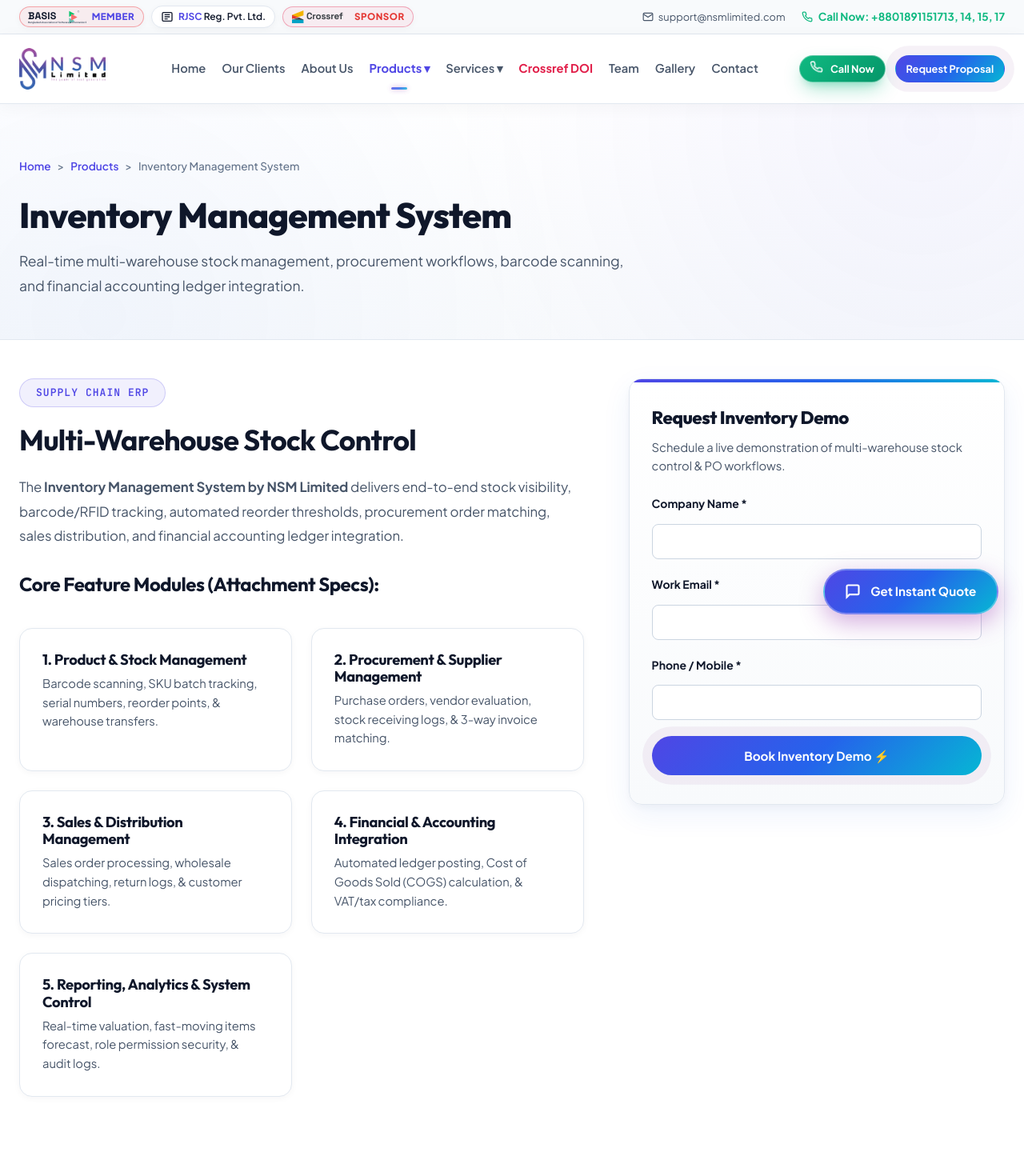
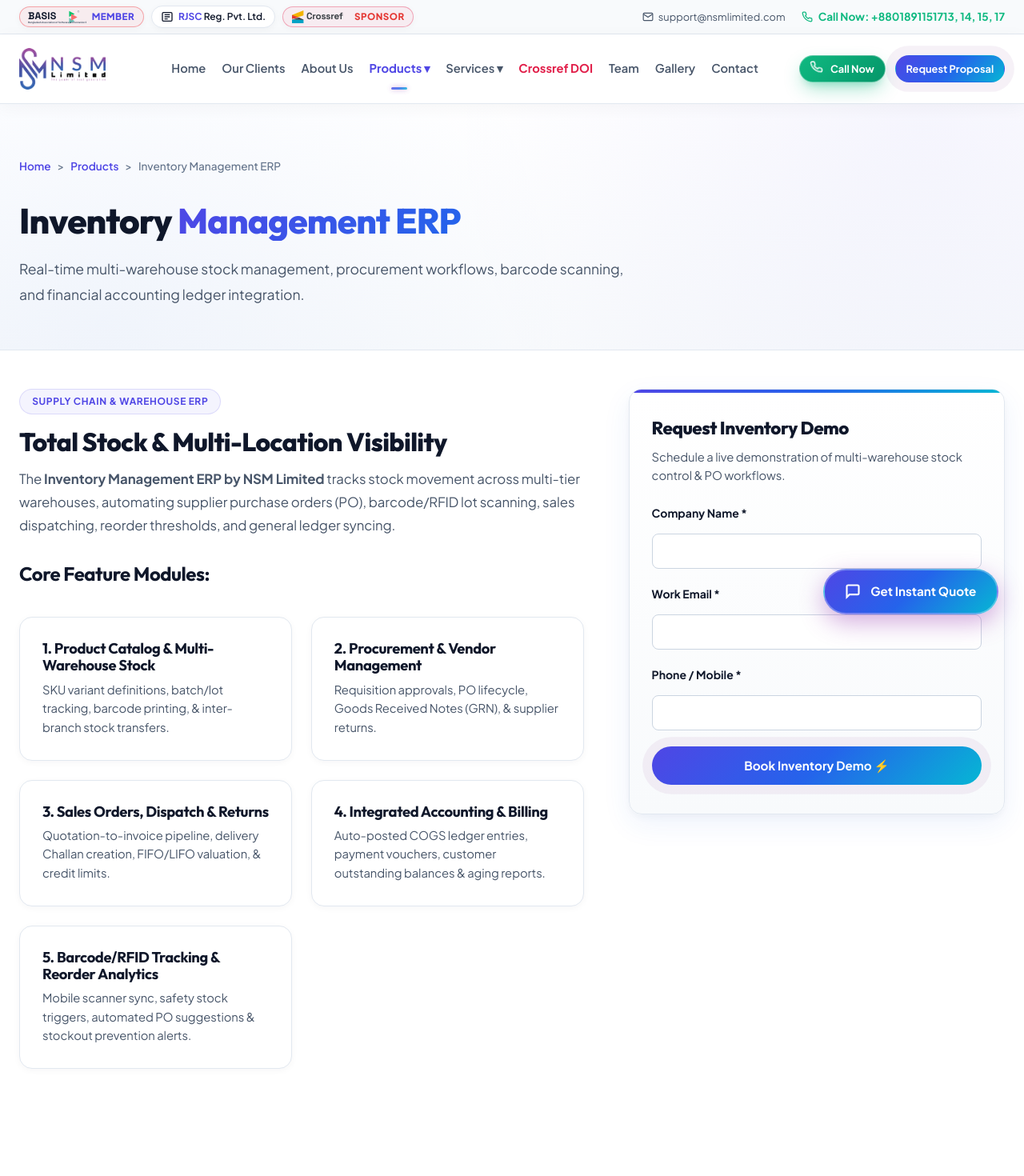
Before and after one commit to Shohaghossain300856/nsm-official-website, a Vue app: page /products/inventory-management-system in a window 1280 px wide. Shown: the top 1470 px of the page at 80% size. Built offline with nearby package versions, Linux system fonts and the light colour scheme.

Commit message:
style: harmonize banner typography and region-pill styling across Inventory, Eye Hospital, and Hostel ERP views

```diff
--- a/src/views/products/HospitalErpView.vue
+++ b/src/views/products/HospitalErpView.vue
@@ -1,12 +1,17 @@
 <template>
   <div class="product-page">
+    <!-- Page Banner -->
     <section class="page-banner">
       <div class="container">
-        <div class="breadcrumb">
+        <div class="breadcrumb" style="margin-bottom: 1rem;">
           <router-link to="/">Home</router-link> &gt; <router-link to="/products">Products</router-link> &gt; <span>Eye Hospital Management ERP</span>
         </div>
-        <h1 class="section-title">Eye Hospital Management ERP</h1>
-        <p class="section-subtitle">Specialized ophthalmic hospital ERP managing refraction diagnostics, optical store inventory, surgical OT queues, and patient records.</p>
+        <h1 class="section-title" style="margin-top: 1rem; margin-bottom: 1.25rem;">
+          Eye Hospital <span class="text-gradient">Management ERP</span>
+        </h1>
+        <p class="section-subtitle" style="max-width: 760px; line-height: 1.8;">
+          Specialized ophthalmic hospital ERP managing refraction diagnostics, optical store inventory, surgical OT queues, and patient records.
+        </p>
       </div>
     </section>
 
@@ -14,9 +19,9 @@
       <div class="container">
         <div class="detail-grid">
           <div>
-            <span class="section-tag" style="border-color: #BE123C; color: #BE123C;"><span class="live-dot" style="background: #BE123C;"></span> Ophthalmology ERP Suite</span>
-            <h2 style="font-size: 2.25rem; margin-bottom: 1.5rem;">Specialized Eye Care & Surgical Administration</h2>
-            <p style="color: var(--text-muted); font-size: 1.05rem; line-height: 1.8; margin-bottom: 2rem;">
+            <span class="region-pill">OPHTHALMOLOGY & EYE CARE ERP</span>
+            <h2 class="region-title">Specialized Eye Care & Surgical Administration</h2>
+            <p class="region-desc" style="margin-bottom: 2rem;">
               The <strong>Eye Hospital Management ERP by NSM Limited</strong> is a clinical and surgical ecosystem engineered specifically for Eye Hospitals, Vision Centers, and Ophthalmic Clinics. It seamlessly coordinates patient visual acuity testing, auto-refractometer data sync, slit-lamp diagnostics, cataract surgical OT scheduling, optical store lens POS, and cold-chain eye drop pharmacy operations into a single high-speed platform.
             </p>
 
--- a/src/views/products/HotelErpView.vue
+++ b/src/views/products/HotelErpView.vue
@@ -1,12 +1,17 @@
 <template>
   <div class="product-page">
+    <!-- Page Banner -->
     <section class="page-banner">
       <div class="container">
-        <div class="breadcrumb">
+        <div class="breadcrumb" style="margin-bottom: 1rem;">
           <router-link to="/">Home</router-link> &gt; <router-link to="/products">Products</router-link> &gt; <span>Hostel Management ERP</span>
         </div>
-        <h1 class="section-title">Hostel Management ERP</h1>
-        <p class="section-subtitle">End-to-end residential dormitory and student/staff hostel management ERP handling room allocation, mess meal billing, and biometric access.</p>
+        <h1 class="section-title" style="margin-top: 1rem; margin-bottom: 1.25rem;">
+          Hostel <span class="text-gradient">Management ERP</span>
+        </h1>
+        <p class="section-subtitle" style="max-width: 760px; line-height: 1.8;">
+          End-to-end residential dormitory and student/staff hostel management ERP handling room allocation, mess meal billing, and biometric access.
+        </p>
       </div>
     </section>
 
@@ -14,9 +19,9 @@
       <div class="container">
         <div class="detail-grid">
           <div>
-            <span class="section-tag" style="border-color: #0D9488; color: #0D9488;"><span class="live-dot" style="background: #0D9488;"></span> Residential & Dormitory ERP</span>
-            <h2 style="font-size: 2.25rem; margin-bottom: 1.5rem;">Turnkey Hostel, Mess & Resident Administration</h2>
-            <p style="color: var(--text-muted); font-size: 1.05rem; line-height: 1.8; margin-bottom: 2rem;">
+            <span class="region-pill">RESIDENTIAL & DORMITORY ERP</span>
+            <h2 class="region-title">Turnkey Hostel, Mess & Resident Administration</h2>
+            <p class="region-desc" style="margin-bottom: 2rem;">
               The <strong>Hostel Management ERP by NSM Limited</strong> streamlines residential operations for universities, medical colleges, polytechnics, training institutes, and corporate hostels. It automates room & bed seat allocation, student mess meal accounting, biometric gate attendance, digital gate pass approvals, visitor security logs, room asset inventory, and monthly fee collections.
             </p>
 
--- a/src/views/products/InventoryErpView.vue
+++ b/src/views/products/InventoryErpView.vue
@@ -1,12 +1,17 @@
 <template>
   <div class="product-page">
+    <!-- Page Banner -->
     <section class="page-banner">
       <div class="container">
-        <div class="breadcrumb">
-          <router-link to="/">Home</router-link> &gt; <router-link to="/products">Products</router-link> &gt; <span>Inventory Management System</span>
+        <div class="breadcrumb" style="margin-bottom: 1rem;">
+          <router-link to="/">Home</router-link> &gt; <router-link to="/products">Products</router-link> &gt; <span>Inventory Management ERP</span>
         </div>
-        <h1 class="section-title">Inventory Management System</h1>
-        <p class="section-subtitle">Real-time multi-warehouse stock management, procurement workflows, barcode scanning, and financial accounting ledger integration.</p>
+        <h1 class="section-title" style="margin-top: 1rem; margin-bottom: 1.25rem;">
+          Inventory <span class="text-gradient">Management ERP</span>
+        </h1>
+        <p class="section-subtitle" style="max-width: 760px; line-height: 1.8;">
+          Real-time multi-warehouse stock management, procurement workflows, barcode scanning, and financial accounting ledger integration.
+        </p>
       </div>
     </section>
 
@@ -14,33 +19,33 @@
       <div class="container">
         <div class="detail-grid">
           <div>
-            <span class="section-tag">Supply Chain ERP</span>
-            <h2 style="font-size: 2.25rem; margin-bottom: 1.5rem;">Multi-Warehouse Stock Control</h2>
-            <p style="color: var(--text-muted); font-size: 1.05rem; line-height: 1.8; margin-bottom: 2rem;">
-              The <strong>Inventory Management System by NSM Limited</strong> delivers end-to-end stock visibility, barcode/RFID tracking, automated reorder thresholds, procurement order matching, sales distribution, and financial accounting ledger integration.
+            <span class="region-pill">SUPPLY CHAIN & WAREHOUSE ERP</span>
+            <h2 class="region-title">Total Stock & Multi-Location Visibility</h2>
+            <p class="region-desc" style="margin-bottom: 2rem;">
+              The <strong>Inventory Management ERP by NSM Limited</strong> tracks stock movement across multi-tier warehouses, automating supplier purchase orders (PO), barcode/RFID lot scanning, sales dispatching, reorder thresholds, and general ledger syncing.
             </p>
 
-            <h3 style="font-size: 1.5rem; margin-bottom: 1rem;">Core Feature Modules (Attachment Specs):</h3>
+            <h3 style="font-size: 1.5rem; margin-bottom: 1rem;">Core Feature Modules:</h3>
             <div class="feature-box-grid">
               <div class="feature-box">
-                <h4>1. Product & Stock Management</h4>
-                <p>Barcode scanning, SKU batch tracking, serial numbers, reorder points, & warehouse transfers.</p>
+                <h4>1. Product Catalog & Multi-Warehouse Stock</h4>
+                <p>SKU variant definitions, batch/lot tracking, barcode printing, & inter-branch stock transfers.</p>
               </div>
               <div class="feature-box">
-                <h4>2. Procurement & Supplier Management</h4>
-                <p>Purchase orders, vendor evaluation, stock receiving logs, & 3-way invoice matching.</p>
+                <h4>2. Procurement & Vendor Management</h4>
+                <p>Requisition approvals, PO lifecycle, Goods Received Notes (GRN), & supplier returns.</p>
               </div>
               <div class="feature-box">
-                <h4>3. Sales & Distribution Management</h4>
-                <p>Sales order processing, wholesale dispatching, return logs, & customer pricing tiers.</p>
+                <h4>3. Sales Orders, Dispatch & Returns</h4>
+                <p>Quotation-to-invoice pipeline, delivery Challan creation, FIFO/LIFO valuation, & credit limits.</p>
               </div>
               <div class="feature-box">
-                <h4>4. Financial & Accounting Integration</h4>
-                <p>Automated ledger posting, Cost of Goods Sold (COGS) calculation, & VAT/tax compliance.</p>
+                <h4>4. Integrated Accounting & Billing</h4>
+                <p>Auto-posted COGS ledger entries, payment vouchers, customer outstanding balances & aging reports.</p>
               </div>
               <div class="feature-box">
-                <h4>5. Reporting, Analytics & System Control</h4>
-                <p>Real-time valuation, fast-moving items forecast, role permission security, & audit logs.</p>
+                <h4>5. Barcode/RFID Tracking & Reorder Analytics</h4>
+                <p>Mobile scanner sync, safety stock triggers, automated PO suggestions & stockout prevention alerts.</p>
               </div>
             </div>
           </div>
@@ -75,7 +80,7 @@
 
     <section class="global-cta-section">
       <div class="container">
-        <div class="global-cta-banner">
+        <div class="global-cta-banner" style="background: linear-gradient(135deg, #0F172A 0%, #1E1B4B 60%, #881337 100%);">
           <div class="global-cta-content">
             <div class="global-cta-badges">
               <span class="global-cta-badge">📦 Supply Chain ERP</span>
@@ -85,11 +90,11 @@
             <p>Get accurate stock control, automated purchase orders, and multi-branch inventory tracking.</p>
           </div>
           <div class="global-cta-actions">
-            <a href="tel:+8801891151713" class="btn btn-call-now btn-lg btn-pulse">
+            <a href="tel:+8801891151715" class="btn btn-call-now btn-lg btn-pulse">
               <svg width="20" height="20" viewBox="0 0 24 24" fill="none" stroke="currentColor" stroke-width="2.2" stroke-linecap="round" stroke-linejoin="round"><path d="M22 16.92v3a2 2 0 0 1-2.18 2 19.79 19.79 0 0 1-8.63-3.07 19.5 19.5 0 0 1-6-6 19.79 19.79 0 0 1-3.07-8.67A2 2 0 0 1 4.11 2h3a2 2 0 0 1 2 1.72 12.84 12.84 0 0 0 .7 2.81 2 2 0 0 1-.45 2.11L8.09 9.91a16 16 0 0 0 6 6l1.27-1.27a2 2 0 0 1 2.11-.45 12.84 12.84 0 0 0 2.81.7A2 2 0 0 1 22 16.92z"/></svg>
-              <span>Call Now: +8801891151713, 14, 15, 17</span>
+              <span>Call Now: +8801891151715</span>
             </a>
-            <router-link to="/contact" class="btn btn-primary btn-lg">Request Custom Quotation</router-link>
+            <router-link to="/contact" class="btn btn-primary btn-lg" style="background: linear-gradient(135deg, #E11D48 0%, #4B53C6 100%);">Request Custom Quotation</router-link>
           </div>
         </div>
       </div>
```
